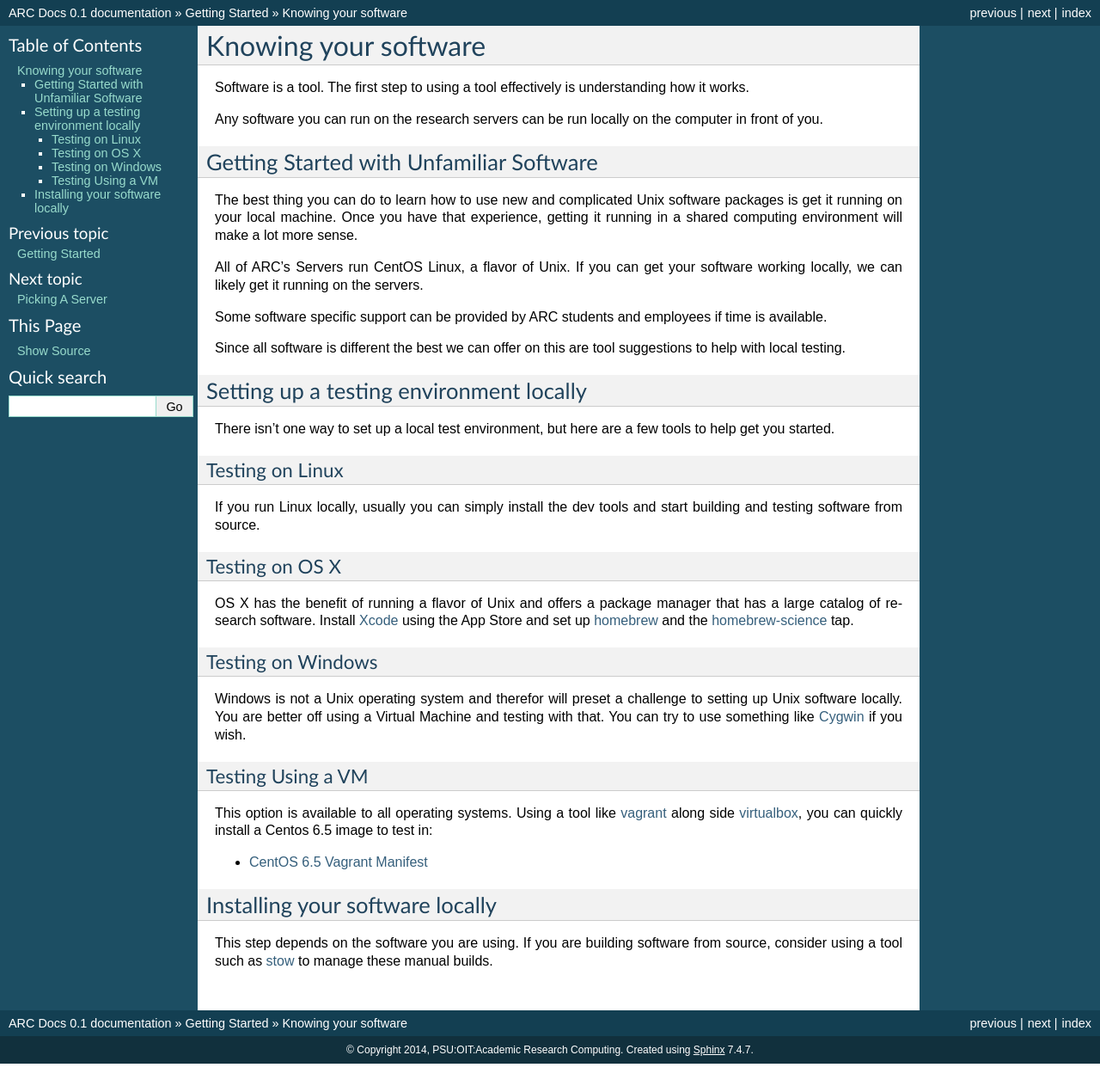
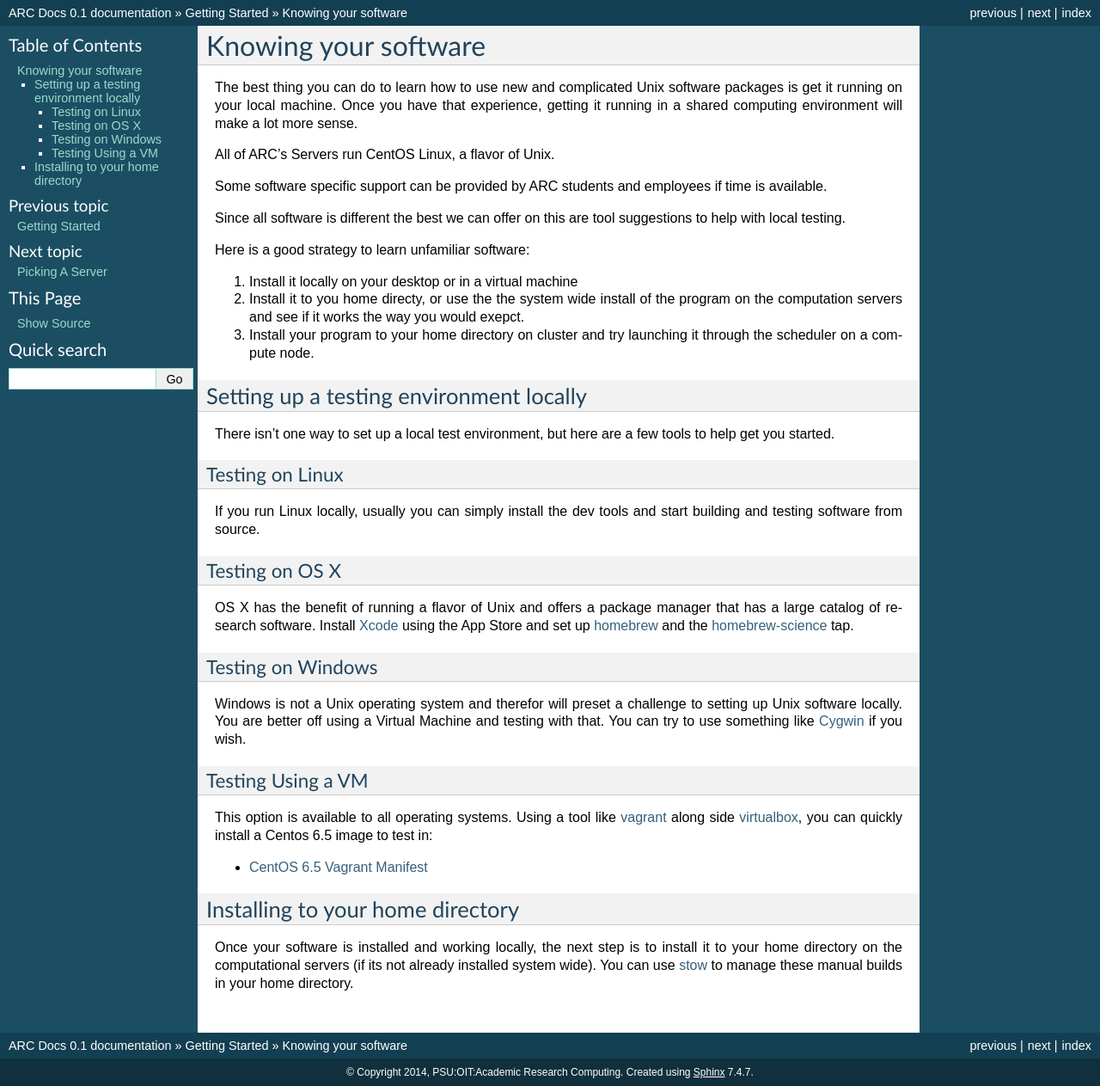
Before and after one commit to PSU-Research-Computing/psurc-docs, a Sphinx documentation site: the page built from source/getting_started/knowing_your_software.rst, in a window 1280 px wide. Shown: the whole page at 86% size. Built offline with Sphinx 7.4.7, drawn with Linux system fonts in a browser that asks for light colours; before the commit the page ends 1237 px from its top, so only the background shows below that.

Commit message:
Updated knowing your software

```diff
--- a/source/getting_started/knowing_your_software.rst
+++ b/source/getting_started/knowing_your_software.rst
@@ -2,20 +2,21 @@
 Knowing your software
 *********************
 
-Software is a tool.  The first step to using a tool effectively is understanding how it works.
-
-Any software you can run on the research servers can be run locally on the computer in front of you.
-
-Getting Started with Unfamiliar Software
-=========================================
-
 The best thing you can do to learn how to use new and complicated Unix software packages is get it running on your local machine.  Once you have that experience, getting it running in a shared computing environment will make a lot more sense.
 
-All of ARC's Servers run CentOS Linux, a flavor of Unix.  If you can get your software working locally, we can likely get it running on the servers.
+All of ARC's Servers run CentOS Linux, a flavor of Unix.
 
 Some software specific support can be provided by ARC students and employees if time is available.
 
 Since all software is different the best we can offer on this are tool suggestions to help with local testing.
+
+Here is a good strategy to learn unfamiliar software:
+
+1. Install it locally on your desktop or in a virtual machine
+
+2. Install it to you home directy, or use the the system wide install of the program on the computation servers and see if it works the way you would exepct.
+
+3. Install your program to your home directory on cluster and try launching it through the scheduler on a compute node.
 
 Setting up a testing environment locally
 ========================================
@@ -44,10 +45,10 @@ This option is available to all operating systems.  Using a tool like `vagrant`_
 
 - `CentOS 6.5 Vagrant Manifest <https://atlas.hashicorp.com/chef/boxes/centos-6.5>`_
 
-Installing your software locally
-================================
+Installing to your home directory
+=================================
 
-This step depends on the software you are using.  If you are building software from source, consider using a tool such as :ref:`stow` to manage these manual builds.
+Once your software is installed and working locally, the next step is to install it to your home directory on the computational servers (if its not already installed system wide).  You can use :ref:`stow` to manage these manual builds in your home directory.
 
 .. _Xcode: https://itunes.apple.com/us/app/xcode/id497799835?mt=12
 .. _homebrew: http://brew.sh/
```
